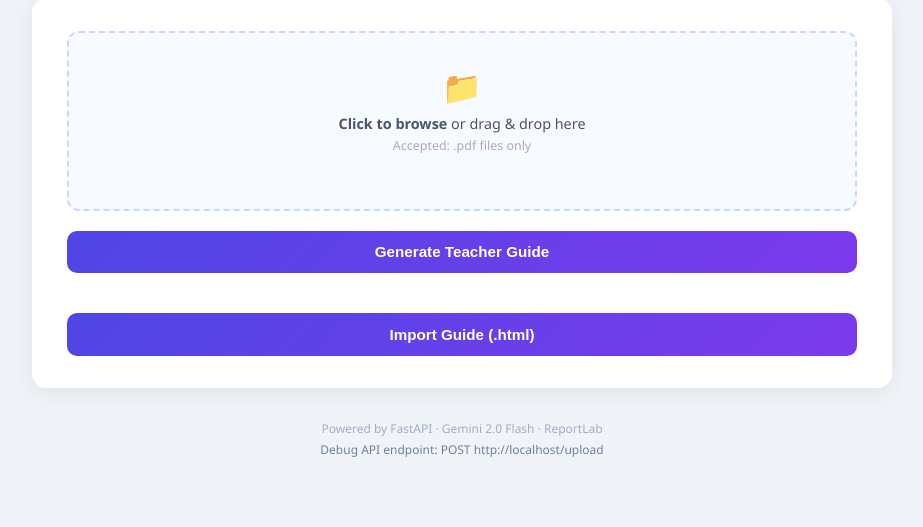
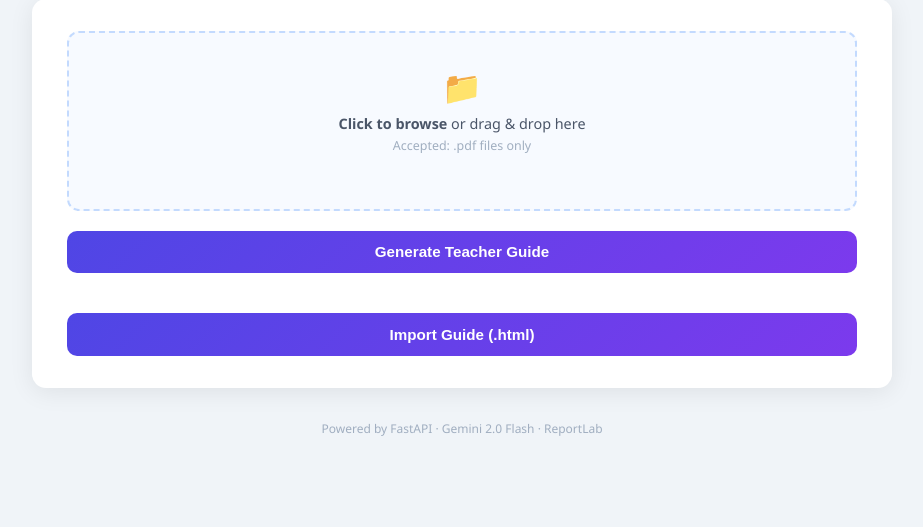
Before and after one commit to yassinelsawy/teacher-guide-generator, a FastAPI app: page / in a window 1280 px wide. Shown: the part 132-659 px from the top of the page, without its empty margins (178-1101 px from the left). Run offline with FastAPI, Linux system fonts and the light colour scheme.

Commit message:
Remove temporary upload endpoint debug label

```diff
--- a/static/app.js
+++ b/static/app.js
@@ -11,7 +11,6 @@ const successTitle  = document.getElementById('success-title');
 const openEditorBtn = document.getElementById('open-editor-btn');
 const importGuideBtn = document.getElementById('import-guide-btn');
 const importGuideInput = document.getElementById('import-guide-input');
-const apiDebug      = document.getElementById('api-debug');
 
 /* ── State ────────────────────────────────────────────────────────── */
 let currentToken = null;
@@ -31,10 +30,6 @@ function getUploadEndpointUrl() {
   } catch {
     return target;
   }
-}
-
-if (apiDebug) {
-  apiDebug.textContent = `Debug API endpoint: POST ${getUploadEndpointUrl()}`;
 }
 
 /* ── File selection ───────────────────────────────────────────────── */
--- a/static/styles/upload.css
+++ b/static/styles/upload.css
@@ -173,14 +173,6 @@ body {
 .guide-meta { display: flex; justify-content: space-between; align-items: center; margin-bottom: 1.4rem; }
 .guide-meta-title      { font-size: 1.1rem; font-weight: 700; }
 .guide-meta-sub        { font-size: .82rem; color: #718096; }
-
-.api-debug {
-  margin-top: .25rem;
-  text-align: center;
-  font-size: .75rem;
-  color: #718096;
-  word-break: break-all;
-}
 
 /* ── Section Blocks ───────────────────────────────────────────────── */
 .section-block  { margin-bottom: 1.6rem; }
--- a/templates/index.html
+++ b/templates/index.html
@@ -55,7 +55,6 @@
   </div>
 
   <p class="footer">Powered by FastAPI &middot; Gemini 2.0 Flash &middot; ReportLab</p>
-  <p class="api-debug" id="api-debug"></p>
 
 </div>
 
```
